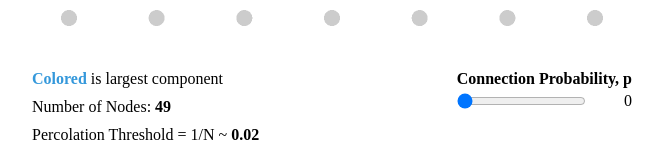
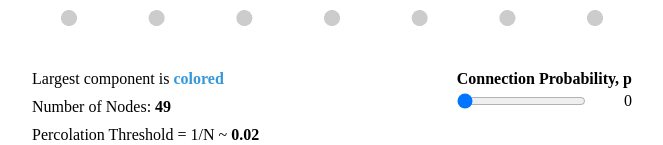
Before and after one commit to isTravis/cesarWrittenExam, a plain HTML site: page question2/index.html in a window 1280 px wide. Shown: the part 570-715 px from the top of the page, without its empty margins (308-971 px from the left). Drawn offline with Linux system fonts and the light colour scheme.

Commit message:
Slight language rewording

```diff
--- a/question2/index.html
+++ b/question2/index.html
@@ -16,7 +16,7 @@
 	<div class="controls">
 		<div class="details">
 
-			<p><span class="color-description">Colored</span> is largest component</p>
+			<p>Largest component is <span class="color-description">colored</span></p>
 			<p>Number of Nodes: <span id="nValue">2asd25</span></p>
 			<p>Percolation Threshold = 1/N  ~ <span id="pThreshold">.2asd3</span></p>
 			<p>Nodes in largest component: <span id="componentPercent"></span>%</p>
```
